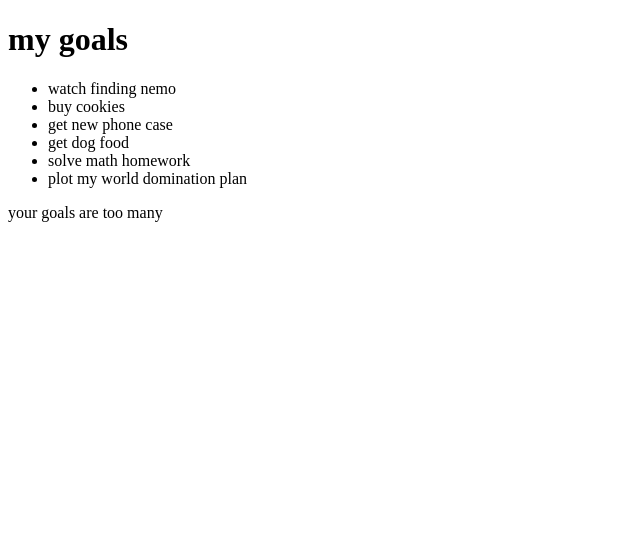
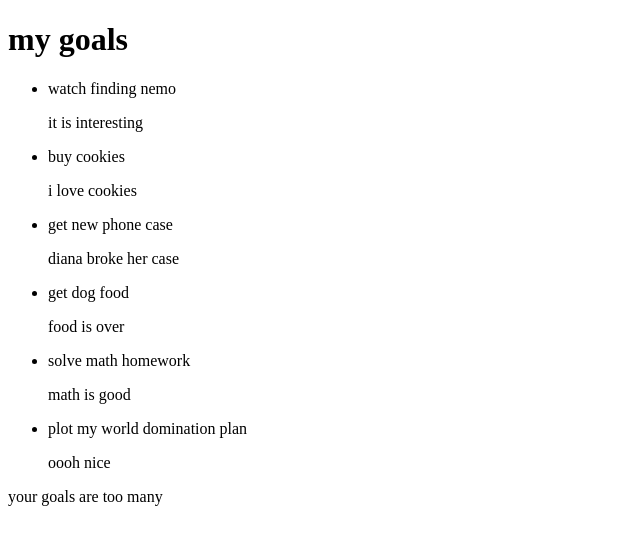
Before and after one commit to lcmongwe/Goals, an Angular app: page / in a window 1280 px wide. Shown: the top 544 px of the page, without its empty margins (0-640 px from the left). Built offline with nearby package versions, Linux system fonts and the light colour scheme.

Commit message:
child component created

```diff
--- a/src/app/goal-detail/goal-detail.component.html
+++ b/src/app/goal-detail/goal-detail.component.html
@@ -1 +1 @@
-<p>goal-detail works!</p>
+<p>{{ goal.description }}</p>
--- a/src/app/goal-detail/goal-detail.component.ts
+++ b/src/app/goal-detail/goal-detail.component.ts
@@ -7,6 +7,8 @@ import { Goal } from '../goal';
   styleUrls: ['./goal-detail.component.css'],
 })
 export class GoalDetailComponent implements OnInit {
+  @Input() goal: Goal;
+
   constructor() {}
 
   ngOnInit(): void {}
--- a/src/app/goal/goal.component.html
+++ b/src/app/goal/goal.component.html
@@ -3,6 +3,7 @@
   <ul>
     <li *ngFor="let goal of goals">
       {{ goal.name }}
+      <app-goal-detail [goal]="goal"></app-goal-detail>
     </li>
   </ul>
   <p *ngIf="goals.length > 5">your goals are too many</p>
```
